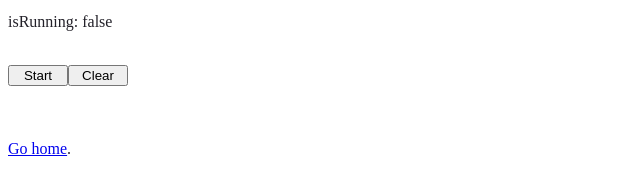
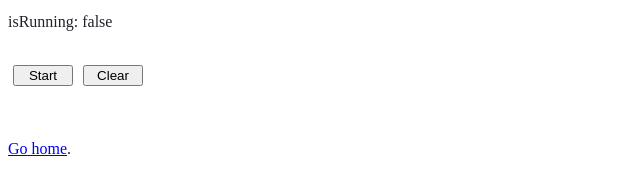
Before and after one commit to nemoninja/react-projects, a Gatsby site: page /Stopwatch in a window 1280 px wide. Shown: the part 223-418 px from the top of the page, 0-640 px from the left. Built offline with nearby package versions, Linux system fonts and the light colour scheme; Gatsby itself is replaced by a stand-in of ours.

Commit message:
SW - button css

```diff
--- a/src/pages/Stopwatch.js
+++ b/src/pages/Stopwatch.js
@@ -1,5 +1,6 @@
 import React, { useState, useEffect } from "react";
 import "../styles/MainPage.module.css";
+import "../styles/StopwatchPage.module.css";
 import paths from "../paths";
 import { Link } from "gatsby";
 
@@ -67,12 +68,8 @@ const StopwatchPage = () => {
         <p>Cached time: {timeToString(cachedTime)}</p>
         <p>isRunning: {isRunning ? "true" : "false"}</p>
         <br />
-        <button onClick={handlePause} style={{ width: 60 }}>
-          {pauseButtonLabel}
-        </button>
-        <button onClick={handleClear} style={{ width: 60 }}>
-          Clear
-        </button>
+        <button onClick={handlePause}>{pauseButtonLabel}</button>
+        <button onClick={handleClear}>Clear</button>
       </div>
       <div>
         <br />
--- a/src/pages/index.js
+++ b/src/pages/index.js
@@ -16,7 +16,6 @@ const IndexPage = () => {
           Let's build some train tracks{" "}
           <Link to={paths.TrackBuilder}>here</Link>!
         </p>
-        <br />
         <p>
           Let's stop some watches <Link to={paths.Stopwatch}>here</Link>!
         </p>
--- /dev/null
+++ b/src/styles/StopwatchPage.module.css
@@ -0,0 +1,6 @@
+/* Stopwatch.module.css */
+
+div button {
+  width: 60px;
+  margin-inline: 5px;
+}
```
Also changed, not shown: src/pages/TrackBuilder.js (+12 -15 lines).
